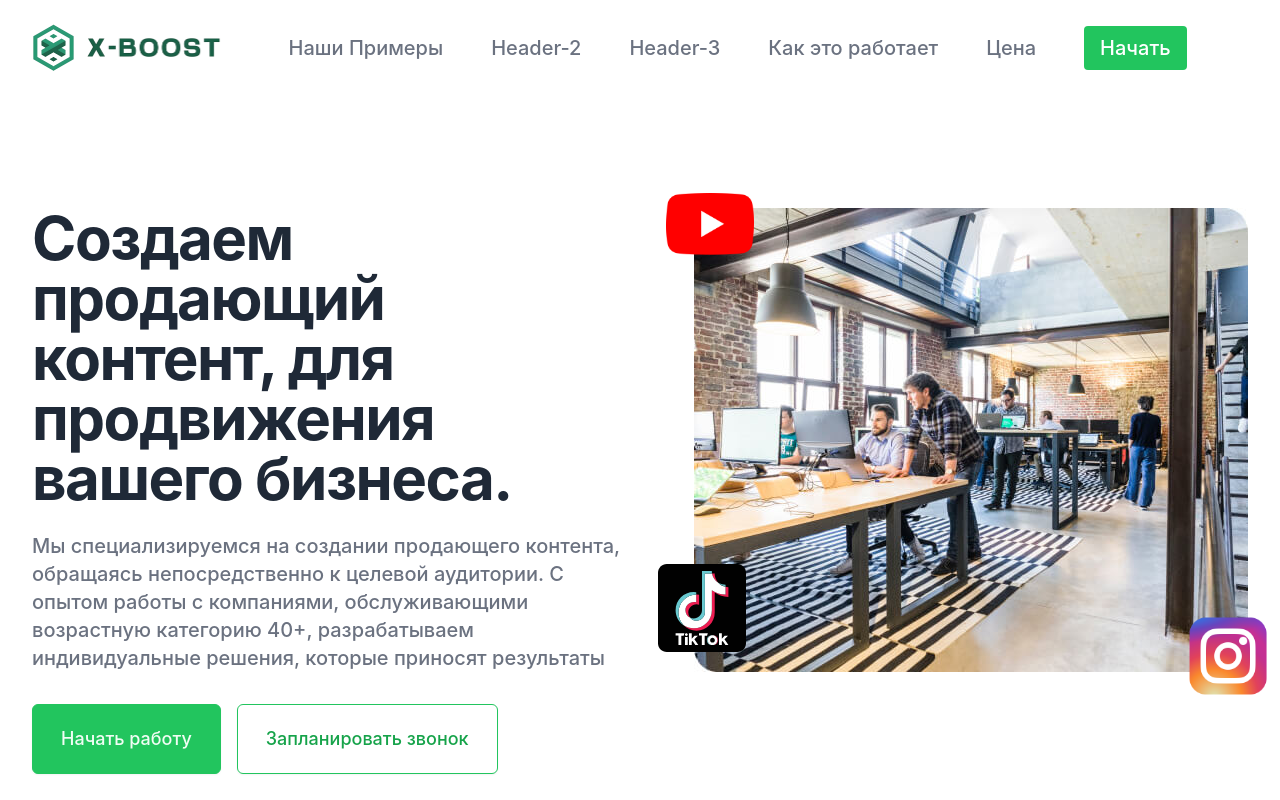
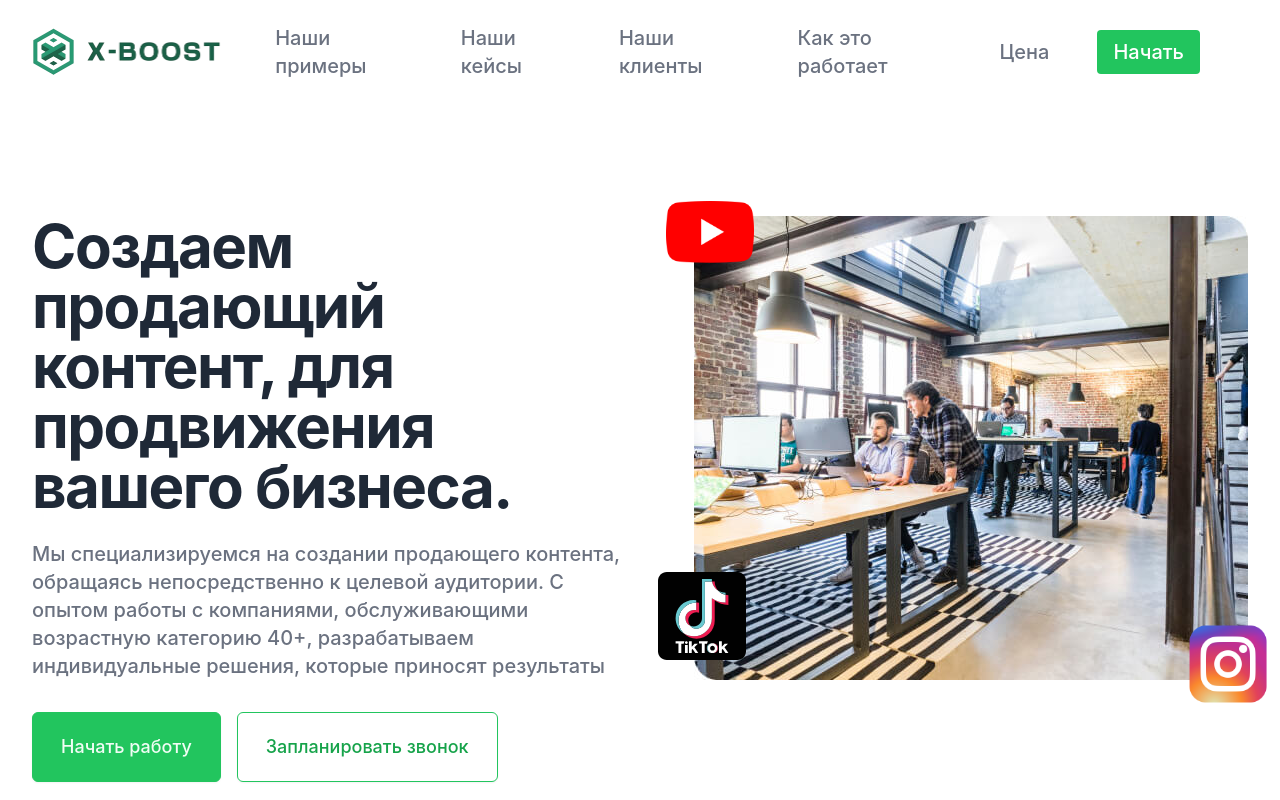
Before and after one commit to Unccepted/x-boost, a React (Create React App) app: page / in a window 1280 px wide. Shown: the top 800 px of the page. Built offline with nearby package versions, Linux system fonts and the light colour scheme.

Commit message:
complete nav and home page

```diff
--- a/src/components/Navigation.jsx
+++ b/src/components/Navigation.jsx
@@ -24,7 +24,7 @@ export function Navigation() {
                     className="text-gray-500 hover:text-gray-900 font-medium"
                     href="#"
                   >
-                    Наши Примеры
+                    Наши примеры
                   </a>
                 </li>{" "}
                 <li className="mr-12">
@@ -32,7 +32,7 @@ export function Navigation() {
                     className="text-gray-500 hover:text-gray-900 font-medium"
                     href="#"
                   >
-                    Header-2
+                    Наши кейсы
                   </a>
                 </li>{" "}
                 <li className="mr-12">
@@ -40,7 +40,7 @@ export function Navigation() {
                     className="text-gray-500 hover:text-gray-900 font-medium"
                     href="#"
                   >
-                    Header-3
+                    Наши клиенты
                   </a>
                 </li>
                 <li className="mr-12">
@@ -61,7 +61,7 @@ export function Navigation() {
                 </li>
                 <li className="mr-12">
                   <div className="hidden xl:flex items-center justify-end">
-                    <button className="text-white hover:text-white-fade font-medium bg-green-500 hover:bg-green-600 py-2 px-4 rounded">
+                    <button className="text-white  text-xl font-medium bg-green-500 hover:bg-green-600 py-2 px-4 rounded">
                       Начать
                     </button>
                   </div>
```
